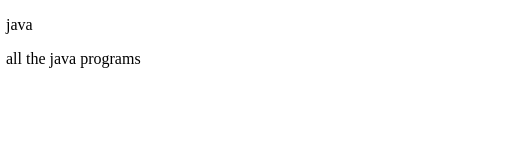
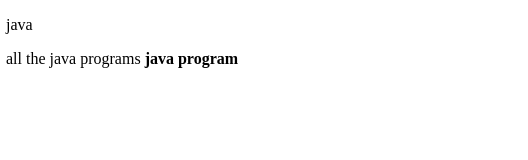
Before and after one commit to aaronantony353/java-web-, a plain HTML site: page index.html in a window 1280 px wide. Shown: the full height of the page, 112-640 px from the left. Drawn offline with Linux system fonts and the light colour scheme.

Commit message:
Update index.html

```diff
--- a/index.html
+++ b/index.html
@@ -19,6 +19,6 @@
   <body>
     <img src="pics/car.jpg" alt="an image of a car" />
     <p class="username">java</p>
-    <p>all the java programs</p>
+    <p>all the java programs <strong> java program </strong></p>
   </body>
 </html>
```
